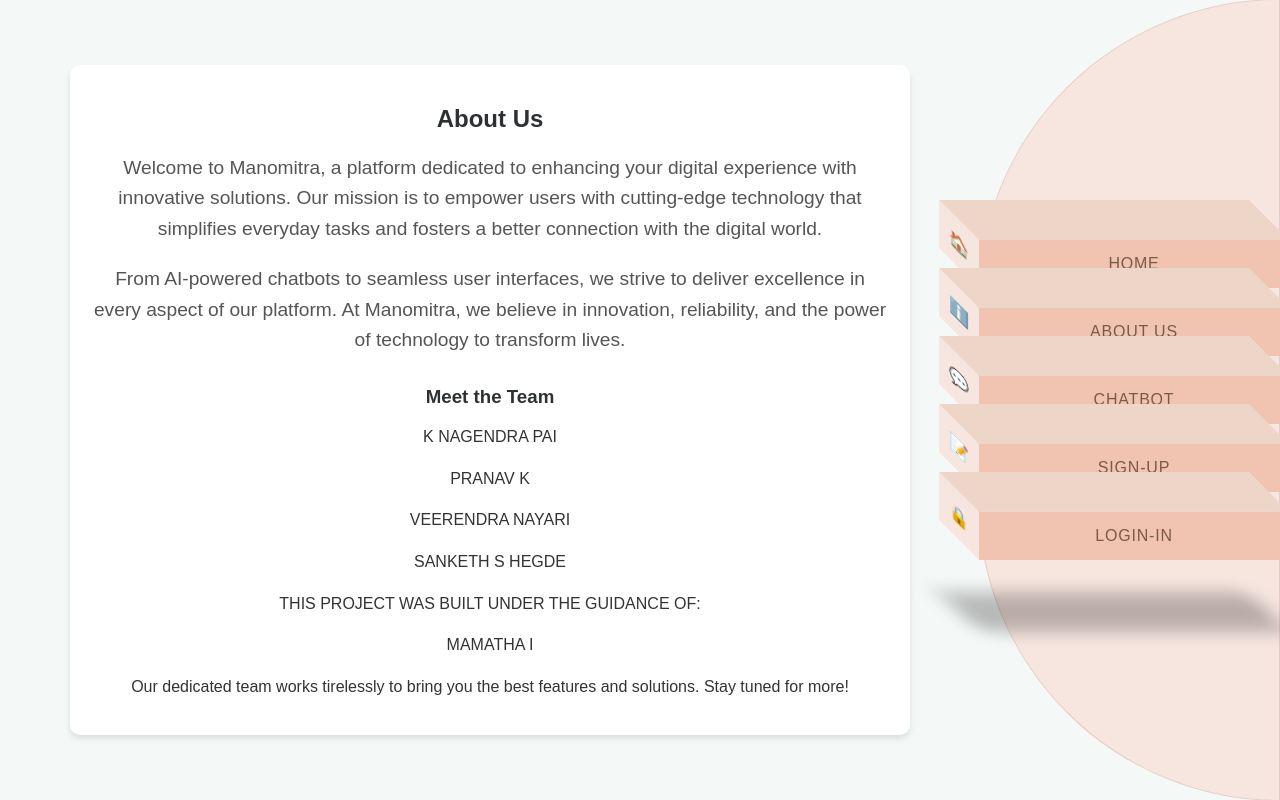
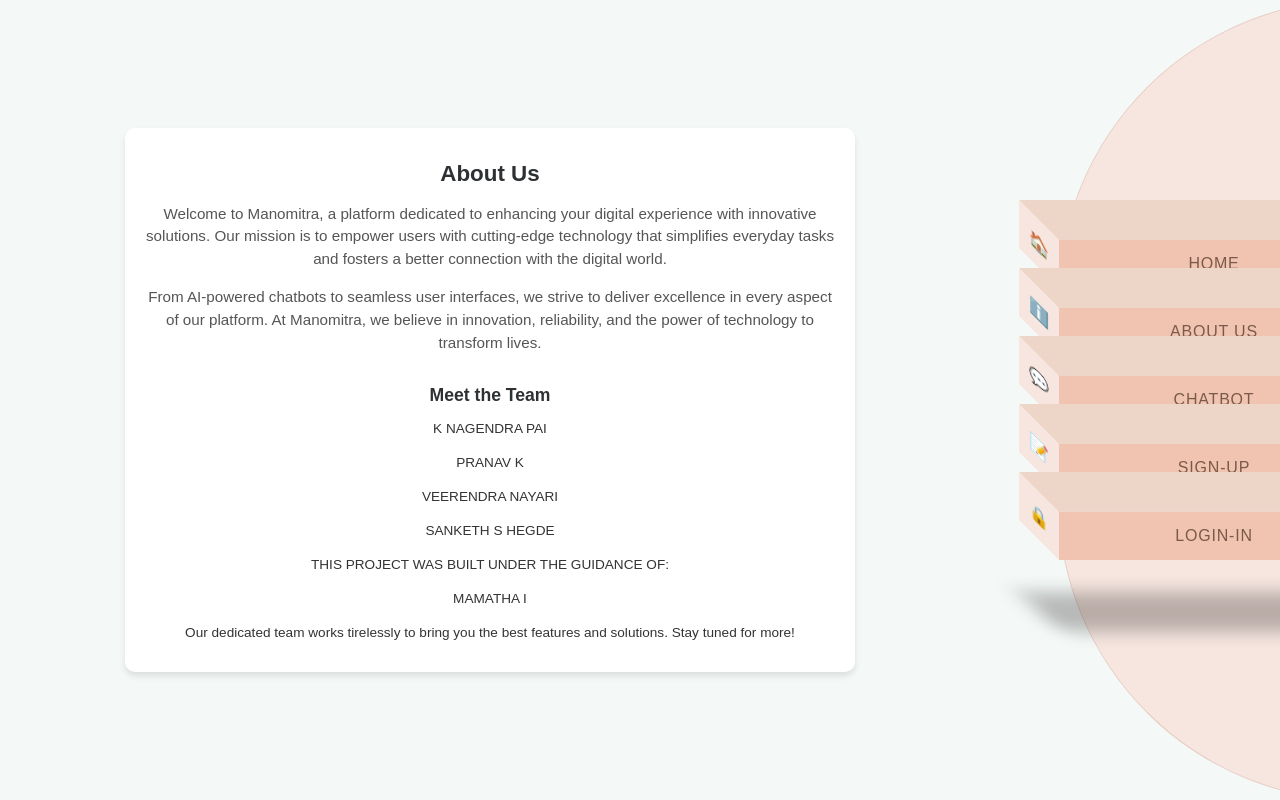
Before and after one commit to Cyberknp/ManomithraV2, a Django app: page /aboutus/ in a window 1280 px wide. Run offline with Django 5.2, Linux system fonts and the light colour scheme.

Commit message:
fixed frontend bugs on about us page

```diff
--- a/Home/templates/aboutus.html
+++ b/Home/templates/aboutus.html
@@ -24,7 +24,7 @@
             border: 1px solid #e8cfc5;
             height: 100%;
             width: 300px;
-            right: 0;
+            right: -80px;
             border-top-left-radius: 2000px;
             border-bottom-left-radius: 2000px;
         }
@@ -111,10 +111,10 @@
         }
 
         .about-container {
-            max-width: 800px;
-            width: 90%;
+            max-width: 700px;
+            width: 85%;
             background: #fff;
-            padding: 20px;
+            padding: 15px;
             box-shadow: 0 4px 6px rgba(0, 0, 0, 0.1);
             border-radius: 10px;
             text-align: center;
@@ -122,13 +122,14 @@
         }
 
         .about-container h2 {
-            margin-bottom: 20px;
+            margin-bottom: 15px;
             color: #2e3133;
+            font-size: 1.4em;
         }
 
         .about-container p {
-            font-size: 1.2em;
-            line-height: 1.6;
+            font-size: 0.95em;
+            line-height: 1.5;
             color: #555;
         }
 
@@ -138,7 +139,8 @@
 
         .about-container .team h3 {
             color: #2e3133;
-            margin-bottom: 10px;
+            margin-bottom: 8px;
+            font-size: 1.1em;
         }
 
         .about-container .team img {
@@ -150,7 +152,7 @@
         }
 
         .about-container .team p {
-            font-size: 1em;
+            font-size: 0.85em;
             color: #333;
         }
     </style>
```
